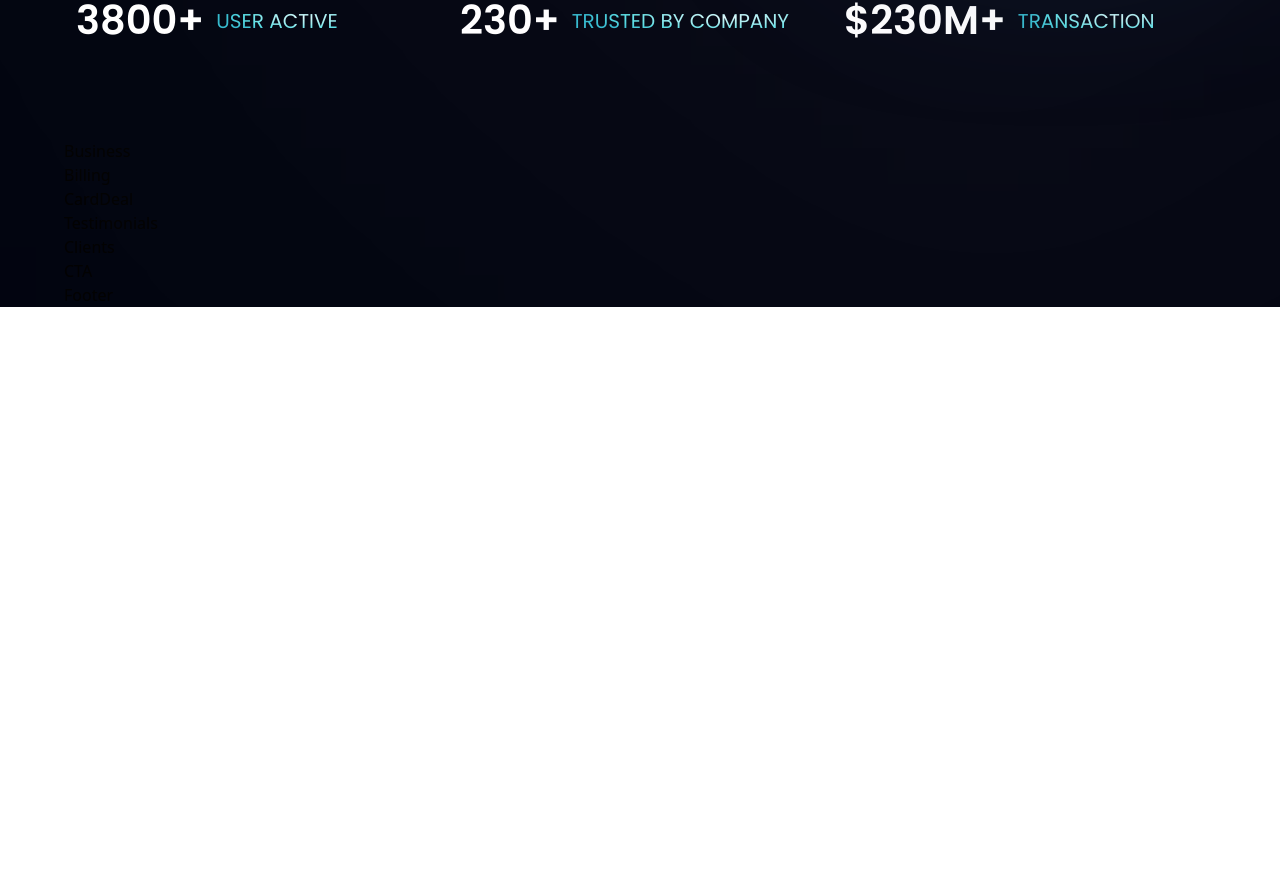
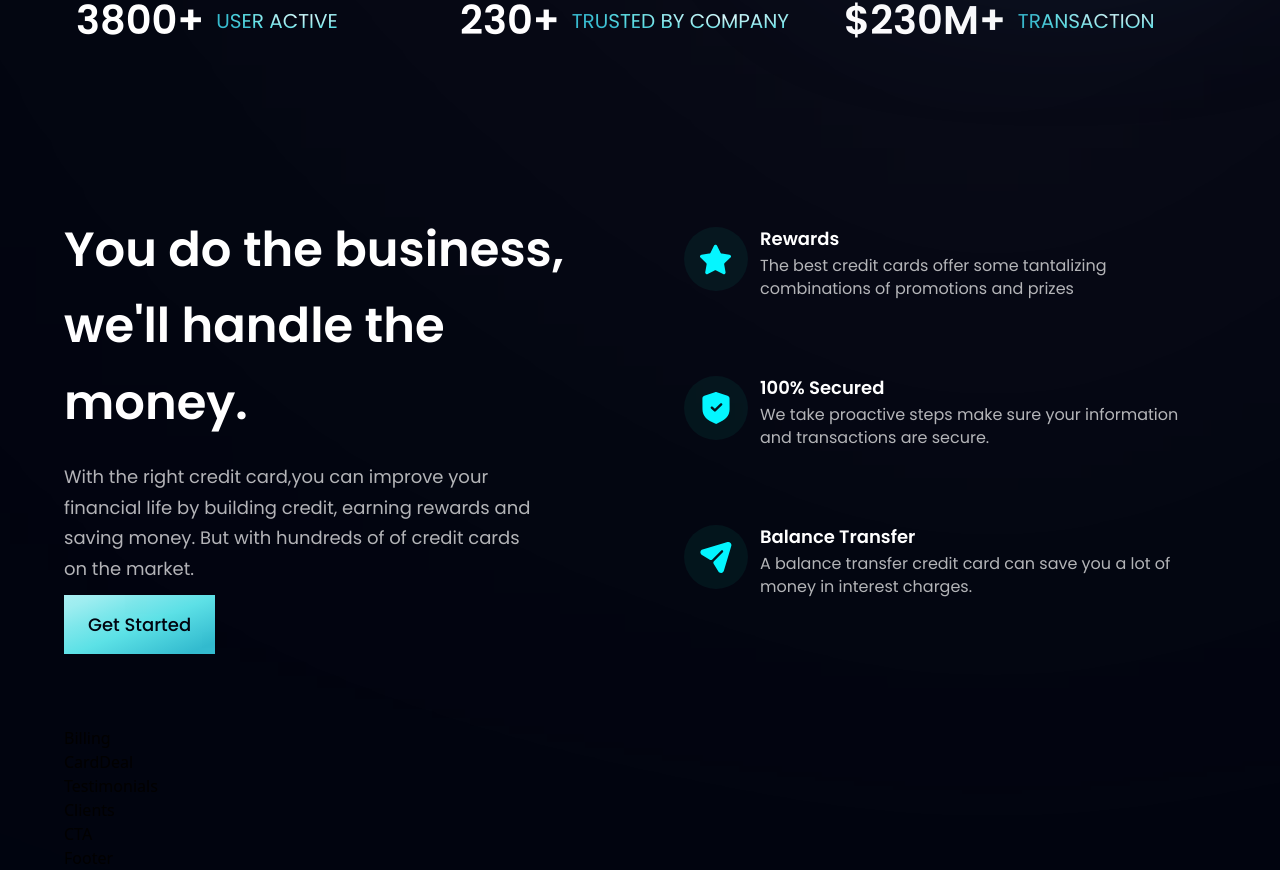
Before and after one commit to Yhucee14/zoompay, a React (Create React App) app: page / in a window 1280 px wide. Shown: the part 806-1676 px from the top of the page. Before the commit the page ends 1113 px from the top, so only its background shows below. Built offline with nearby package versions, Linux system fonts and the light colour scheme.

Commit message:
making progress

```diff
--- a/src/components/Business.jsx
+++ b/src/components/Business.jsx
@@ -1,8 +1,49 @@
 import React from 'react'
+import styles, {layout} from '../style'
+import { features } from '../constants'
+import Button from './Button'
+
+const FeatureCard = ({icon, title, content, index}) => (
+  <div className={`flex flex-row p-6 rounded-[20px]
+   ${index !== features.length - 1 ? 'mb-6' : 'mb-9'} feature-card`}>
+    <div className={`w-[64px] h-[64px] rounded-full
+    ${styles.flexCenter} bg-dimBlue`}>
+      <img src={icon} alt='icon' className='w-[50%] h-[50%]
+       object-contain' />
+    </div>
+    <div className='flex-1 flex flex-col ml-3'>
+      <h4 className='font-poppins font-semibold
+      text-white text-[18px] leading-[23px] mb-1'>
+        {title}
+      </h4>
+      <p className='font-poppins font-normal
+      text-dimWhite text-[16px] leading-[23px] mb-1'>
+        {content}
+      </p>
+    </div>
+  </div>
+)
 
 const Business = () => {
   return (
-    <div>Business</div>
+    <section id='features' className={layout.section}>
+      <div className={layout.sectionInfo}>
+        <h2 className={styles.heading2}>You do the business, <br className='sm:block hidden'/>
+        we'll handle the money.</h2>
+        <p className={`${styles.paragraph} max-w-[470px] mt-5`}>
+          With the right credit card,you can improve your financial
+          life by building credit, earning rewards and saving money.
+          But with hundreds of of credit cards on the market.
+        </p>
+        <Button styles='mt-[10px]'/>
+      </div>
+
+      <div className={`${layout.sectionImg} flex-col`}>
+        {features.map((feature, index) => (
+          <FeatureCard key={feature.id} {...feature} index={index} />
+        ))}
+      </div>
+    </section>
   )
 }
 
--- a/src/components/Button.jsx
+++ b/src/components/Button.jsx
@@ -1,8 +1,12 @@
 import React from 'react'
 
-const Button = () => {
+const Button = ({styles}) => {
   return (
-    <div>Button</div>
+    <button type='button' className={`py-4 px-6 bg-blue-gradient
+    font-poppins font-medium text-[18px] text-primary outline-none
+    ${styles}`}>
+      Get Started
+    </button>
   )
 }
 
```
